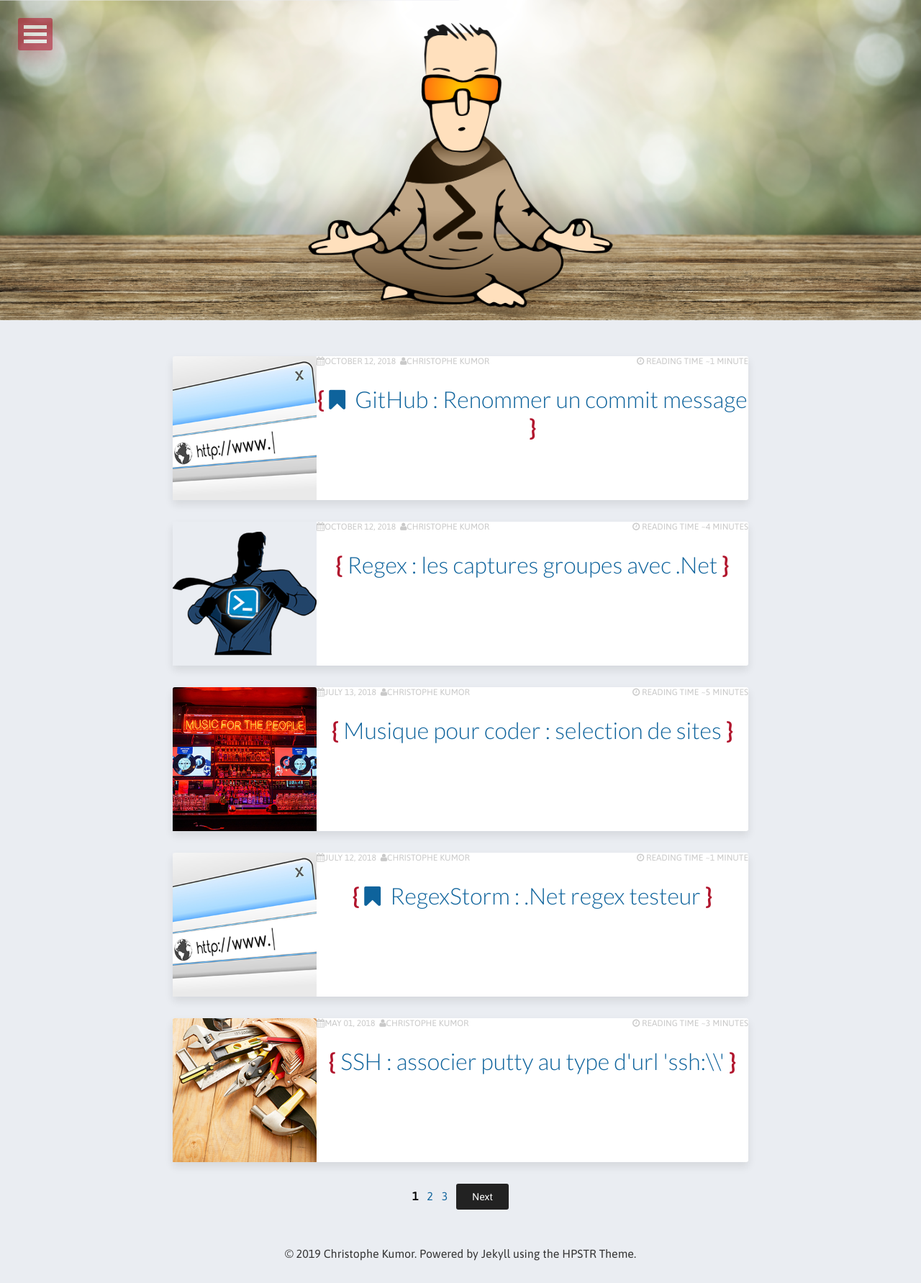
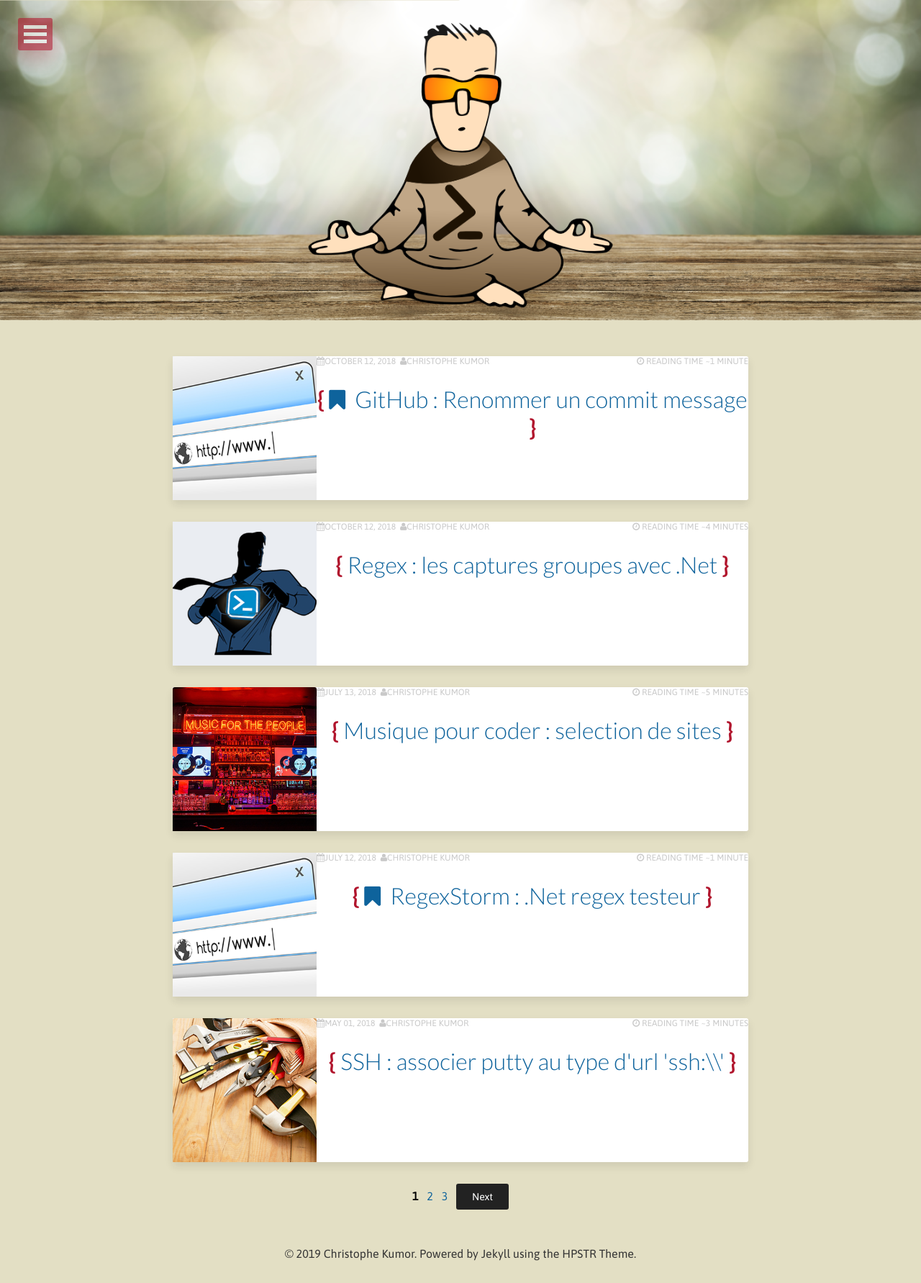
Before and after one commit to christophekumor/christophekumor.github.io, a Jekyll site: the page built from index.html, in a window 1280 px wide. Shown: the whole page at 72% size. Built offline with Jekyll 4.4.1, drawn with Linux system fonts in a browser that asks for light colours; nearby versions of some CDN libraries; the list of posts is cut into pages by our own code.

Commit message:
change bg color

```diff
--- a/_sass/_variables.scss
+++ b/_sass/_variables.scss
@@ -43,7 +43,7 @@ body {
    ========================================================================== */
 
 $base-color                      : rgba(#222,0.8);
-$body-color                      : #EAEDF2; //#e8e8e8; - 1D1E19
+$body-color                      : #E3DFC4; //#e8e8e8; - 1D1E19
 $post-color                      : #fff; //#e8e8e8; - 272822
 $text-color                      : #000;//rgba(#222,0.8);
 $comp-color                      : complemednt(#222);
```
